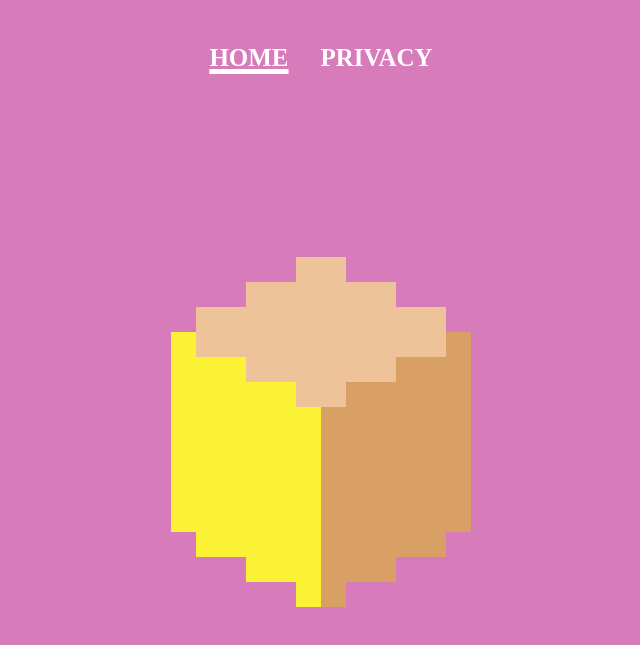
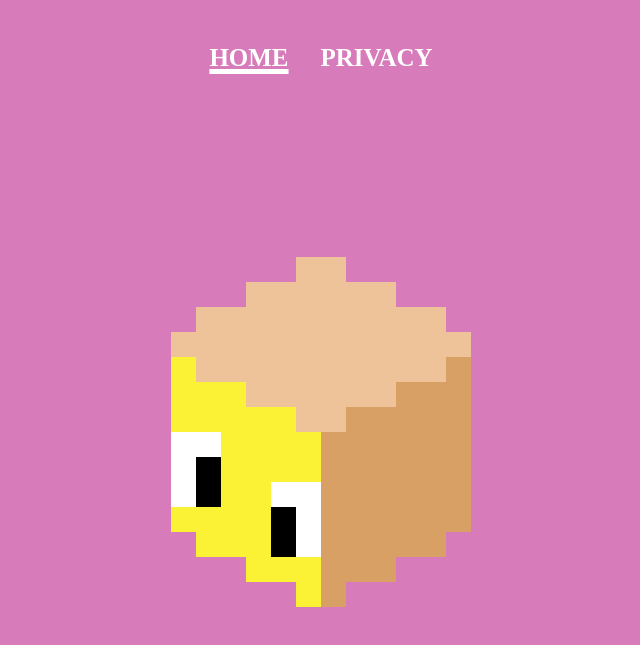
Before and after one commit to joshuayeee/joshuayeegames-website, a plain HTML site: page index.html in a window 1280 px wide. Shown: the part 95-740 px from the top of the page, without its empty margins (319-959 px from the left). Drawn offline with Linux system fonts and the light colour scheme.

Commit message:
changed symbol part 2

```diff
--- a/index.html
+++ b/index.html
@@ -17,6 +17,6 @@
                 </li>
             </ul>
         </h2>
-        <img src="images/JRYIconTrans400.png" alt="symbol">
+        <img src="images/SymbolTrans400.png" alt="symbol">
     </body>
 </html>
```
